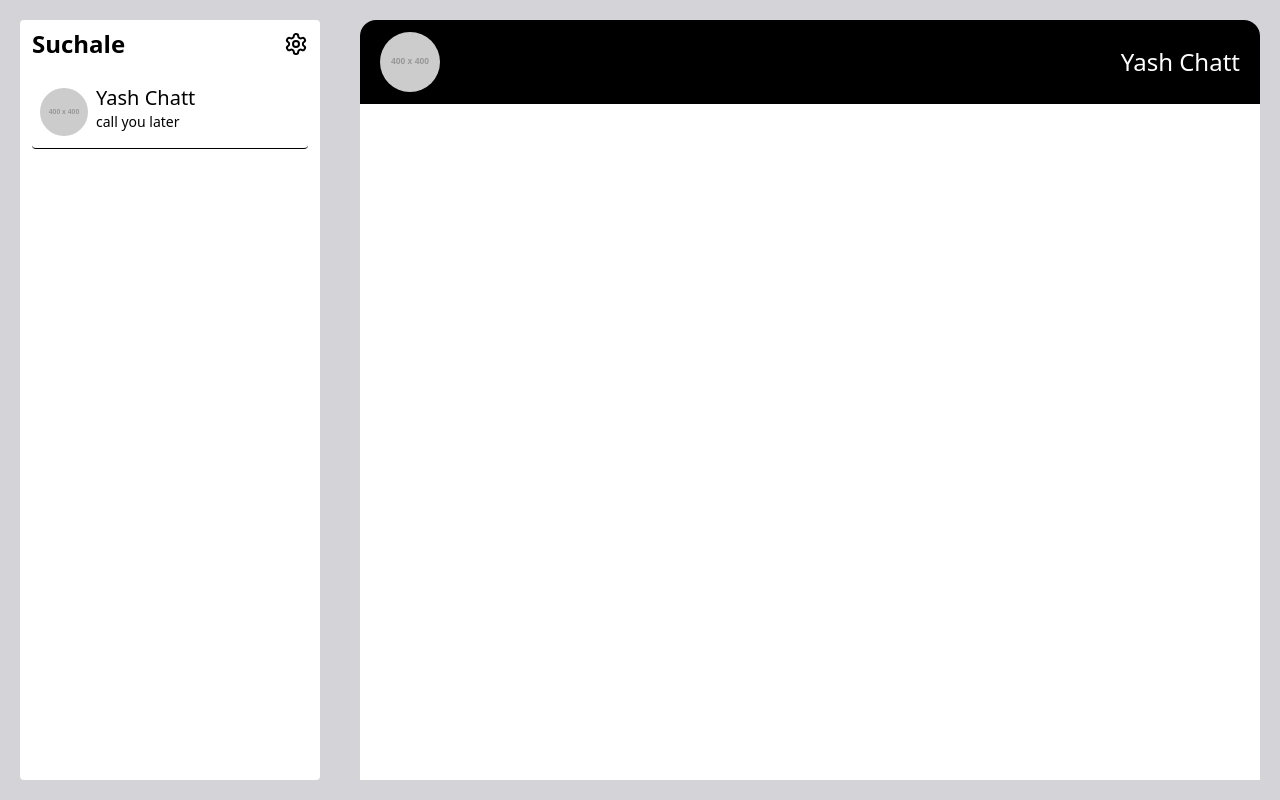
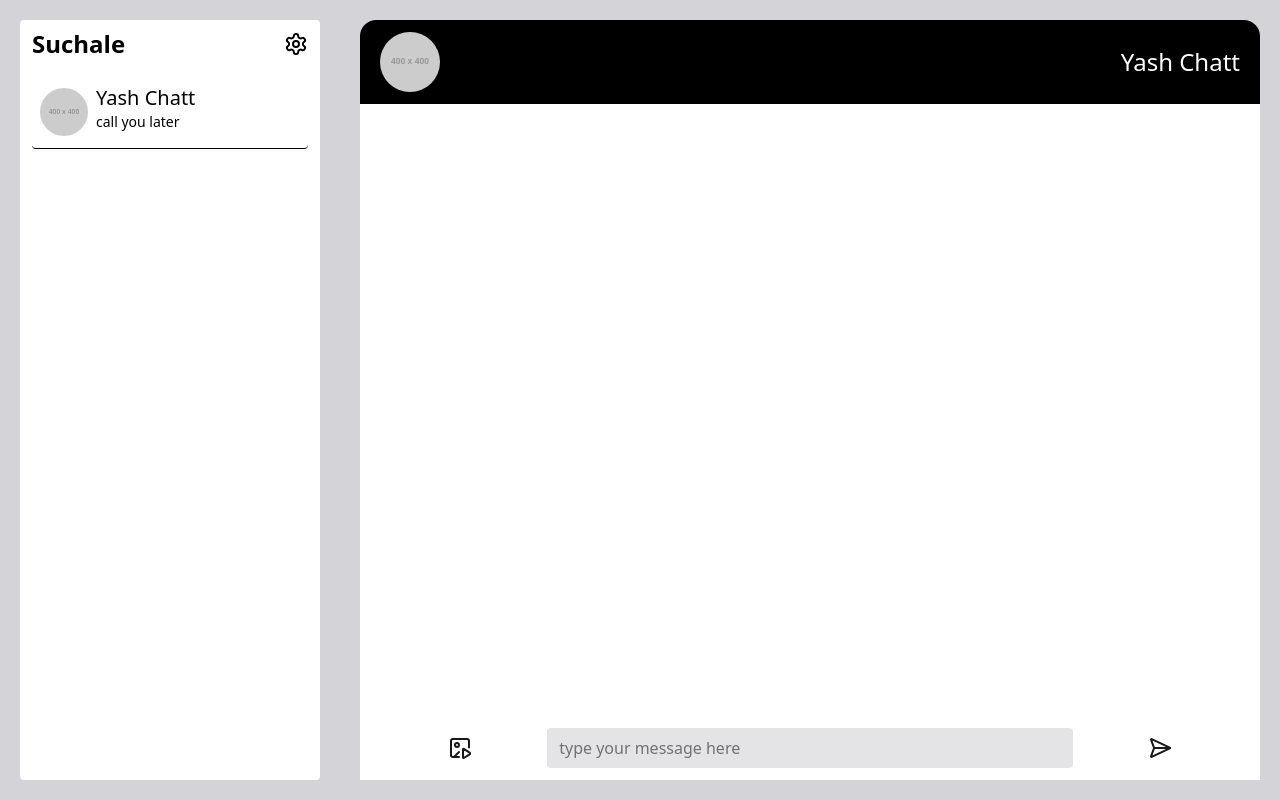
Before and after one commit to kush34/Suchale, a React (Vite) app in the folder frontend/: page /home in a window 1280 px wide. Built offline with nearby package versions, Linux system fonts and the light colour scheme.

Commit message:
added bottom bar which has text bar media icon and send btn icon

```diff
--- a/frontend/src/Components/UserChat.jsx
+++ b/frontend/src/Components/UserChat.jsx
@@ -1,8 +1,10 @@
 import React from 'react'
+import { ImagePlay } from 'lucide-react';
+import { SendHorizontal } from 'lucide-react';
 
 const UserChat = () => {
   return (
-    <div className='bg-white rounded-t-2xl w-3/4 m-5 h-9.5/10'>
+    <div className='bg-white flex flex-col justify-between rounded-t-2xl w-3/4 m-5 h-9.5/10'>
         <div className='top py-3 px-5 flex items-center justify-between rounded-t-2xl font-medium text-2xl bg-black text-white'>
             <div className="img">
                 <img className='rounded-full w-15 h-15' src="https://placehold.co/400x400" alt="" />
@@ -11,6 +13,13 @@ const UserChat = () => {
                 Yash Chatt
             </div>
         </div>
+        <div className='flex justify-evenly m-3 '>
+          <div className='text-zinc-900 w-1/4  flex items-center justify-center hover:text-black ease-in duration-100 hover:scale-110'><ImagePlay /></div>
+          <div className=' w-3/4'>
+            <input type="text" className='focus:bg-zinc-300 w-full bg-zinc-200 outline-none rounded px-3 py-2' placeholder='type your message here' name="" id="" />
+          </div>
+          <div className=' text-zinc-900 flex  items-center justify-center w-1/4 hover:text-black ease-in duration-100 hover:scale-110'><SendHorizontal /></div>
+        </div>
     </div>
   )
 }
```
